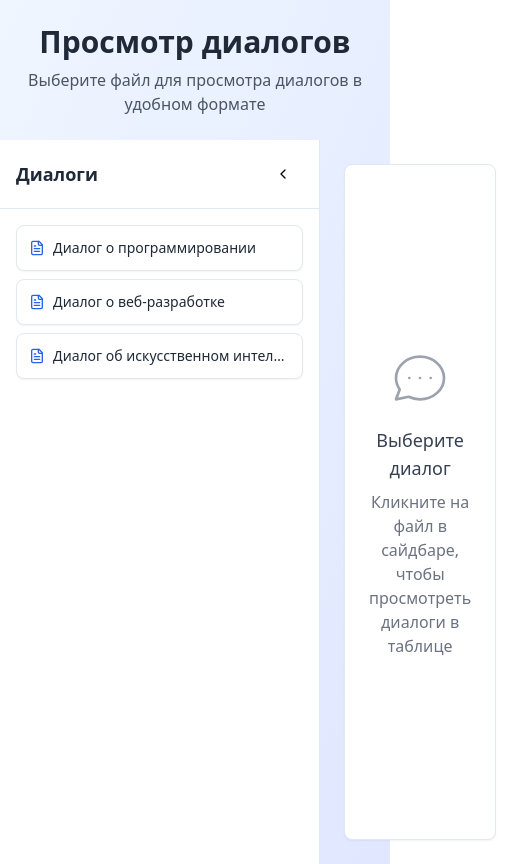
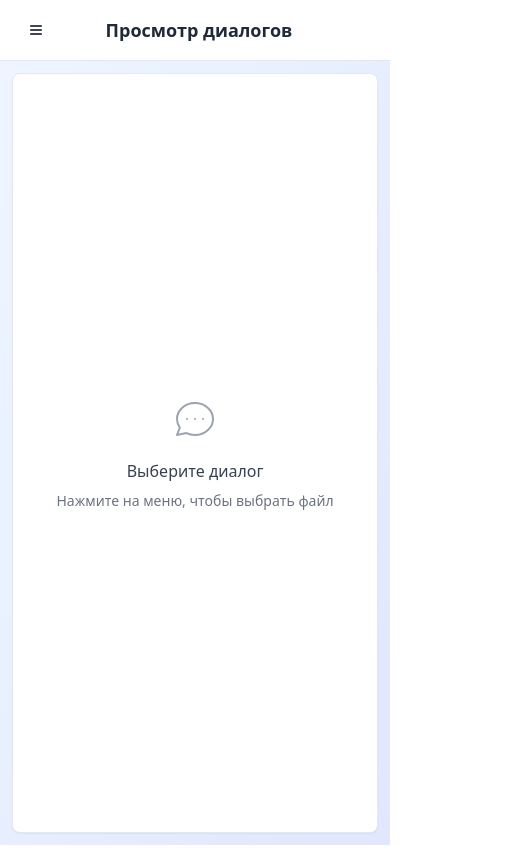
Before and after one commit to isamidinovas/qa-dataset-manager, a React (Vite) app: page / in a window 390 px wide. Shown: the whole page, 520 px wide, since content can reach past the window. Built offline with nearby package versions, Linux system fonts and the light colour scheme.

Commit message:
Adapt for mobile devices
Make the site responsive for mobile screens.

```diff
--- a/src/components/DialogueSidebar.tsx
+++ b/src/components/DialogueSidebar.tsx
@@ -19,23 +19,23 @@ const DialogueSidebar = ({ files, onFileSelect, selectedFileId }: DialogueSideba
   };
 
   return (
-    <div className={`transition-all duration-300 ${isCollapsed ? 'w-12' : 'w-80'} bg-white border-r`}>
+    <div className={`transition-all duration-300 ${isCollapsed ? 'w-12' : 'w-80 md:w-80 w-72'} bg-white border-r h-full`}>
       <div className="p-4 border-b flex items-center justify-between">
         {!isCollapsed && (
-          <h2 className="text-lg font-semibold text-gray-800">Диалоги</h2>
+          <h2 className="text-base md:text-lg font-semibold text-gray-800">Диалоги</h2>
         )}
         <Button
           variant="ghost"
           size="sm"
           onClick={toggleSidebar}
-          className="ml-auto"
+          className="ml-auto hidden md:flex"
         >
           {isCollapsed ? <ChevronRight className="h-4 w-4" /> : <ChevronLeft className="h-4 w-4" />}
         </Button>
       </div>
 
       {!isCollapsed && (
-        <div className="p-4 space-y-2">
+        <div className="p-3 md:p-4 space-y-2 overflow-y-auto max-h-[calc(100vh-80px)]">
           {files.map((file) => (
             <Card
               key={file.id}
@@ -44,10 +44,10 @@ const DialogueSidebar = ({ files, onFileSelect, selectedFileId }: DialogueSideba
               }`}
               onClick={() => onFileSelect(file)}
             >
-              <CardContent className="p-3">
+              <CardContent className="p-2 md:p-3">
                 <div className="flex items-center space-x-2">
                   <FileText className="h-4 w-4 text-blue-600 flex-shrink-0" />
-                  <span className="text-sm font-medium text-gray-800 truncate">{file.name}</span>
+                  <span className="text-xs md:text-sm font-medium text-gray-800 truncate">{file.name}</span>
                 </div>
               </CardContent>
             </Card>
--- a/src/components/DialogueTable.tsx
+++ b/src/components/DialogueTable.tsx
@@ -45,15 +45,110 @@ const DialogueTable = ({ file, onUpdateDialogue, onDeleteDialogue }: DialogueTab
   };
 
   return (
-    <Card className="w-full">
-      <CardHeader>
-        <CardTitle className="flex items-center space-x-2">
-          <MessageCircle className="h-6 w-6 text-blue-600" />
-          <span>{file.name}</span>
+    <Card className="w-full h-full flex flex-col">
+      <CardHeader className="pb-3 md:pb-4">
+        <CardTitle className="flex items-center space-x-2 text-base md:text-lg">
+          <MessageCircle className="h-5 w-5 md:h-6 md:w-6 text-blue-600" />
+          <span className="truncate">{file.name}</span>
         </CardTitle>
       </CardHeader>
-      <CardContent>
-        <div className="rounded-md border">
+      <CardContent className="flex-1 overflow-hidden p-0">
+        <div className="h-full overflow-auto">
+          {/* Мобильная версия - карточки */}
+          <div className="md:hidden space-y-4 p-4">
+            {file.dialogues.map((dialogue, index) => (
+              <Card key={index} className="border-l-4 border-l-blue-500">
+                <CardContent className="p-4 space-y-4">
+                  {/* Вопрос */}
+                  <div>
+                    <div className="flex items-center space-x-2 mb-2">
+                      <MessageCircle className="h-4 w-4 text-blue-600" />
+                      <span className="font-medium text-sm text-gray-700">Вопрос</span>
+                    </div>
+                    <div className="bg-blue-50 p-3 rounded-lg">
+                      {editingIndex === index ? (
+                        <Textarea
+                          value={editUser}
+                          onChange={(e) => setEditUser(e.target.value)}
+                          className="min-h-[60px] bg-white text-sm"
+                          autoFocus
+                        />
+                      ) : (
+                        <p className="text-gray-800 leading-relaxed text-sm">{dialogue.user}</p>
+                      )}
+                    </div>
+                  </div>
+
+                  {/* Ответ */}
+                  <div>
+                    <div className="flex items-center space-x-2 mb-2">
+                      <Bot className="h-4 w-4 text-green-600" />
+                      <span className="font-medium text-sm text-gray-700">Ответ</span>
+                    </div>
+                    <div className="bg-green-50 p-3 rounded-lg">
+                      {editingIndex === index ? (
+                        <Textarea
+                          value={editAssistant}
+                          onChange={(e) => setEditAssistant(e.target.value)}
+                          className="min-h-[60px] bg-white text-sm"
+                        />
+                      ) : (
+                        <p className="text-gray-800 leading-relaxed text-sm">{dialogue.assistant}</p>
+                      )}
+                    </div>
+                  </div>
+
+                  {/* Действия */}
+                  <div className="flex space-x-2 pt-2">
+                    {editingIndex === index ? (
+                      <>
+                        <Button
+                          variant="outline"
+                          size="sm"
+                          onClick={() => handleSave(index)}
+                          className="text-green-600 hover:text-green-700 flex-1"
+                        >
+                          <Save className="h-4 w-4 mr-1" />
+                          Сохранить
+                        </Button>
+                        <Button
+                          variant="outline"
+                          size="sm"
+                          onClick={handleCancel}
+                          className="flex-1"
+                        >
+                          Отмена
+                        </Button>
+                      </>
+                    ) : (
+                      <>
+                        <Button
+                          variant="outline"
+                          size="sm"
+                          onClick={() => handleEdit(index, dialogue)}
+                          className="flex-1"
+                        >
+                          <Edit className="h-4 w-4 mr-1" />
+                          Изменить
+                        </Button>
+                        <Button
+                          variant="outline"
+                          size="sm"
+                          onClick={() => handleDelete(index)}
+                          className="text-red-600 hover:text-red-700"
+                        >
+                          <Trash2 className="h-4 w-4" />
+                        </Button>
+                      </>
+                    )}
+                  </div>
+                </CardContent>
+              </Card>
+            ))}
+          </div>
+
+          {/* Десктопная версия - таблица */}
+          <div className="hidden md:block rounded-md border">
             <Table>
               <TableHeader>
                 <TableRow className="bg-gray-50">
@@ -148,6 +243,7 @@ const DialogueTable = ({ file, onUpdateDialogue, onDeleteDialogue }: DialogueTab
               </TableBody>
             </Table>
           </div>
+        </div>
       </CardContent>
     </Card>
   );
--- a/src/pages/Index.tsx
+++ b/src/pages/Index.tsx
@@ -5,14 +5,17 @@ import { useDialogueFiles } from '@/hooks/useDialogueFiles';
 import DialogueSidebar from '@/components/DialogueSidebar';
 import DialogueTable from '@/components/DialogueTable';
 import { Card, CardContent } from '@/components/ui/card';
-import { Loader2 } from 'lucide-react';
+import { Button } from '@/components/ui/button';
+import { Loader2, Menu, X } from 'lucide-react';
 
 const Index = () => {
   const { files, loading, updateDialogue, deleteDialogue } = useDialogueFiles();
   const [selectedFile, setSelectedFile] = useState<DialogueFile | null>(null);
+  const [isMobileSidebarOpen, setIsMobileSidebarOpen] = useState(false);
 
   const handleFileSelect = (file: DialogueFile) => {
     setSelectedFile(file);
+    setIsMobileSidebarOpen(false); // Закрываем сайдбар на мобильном после выбора
   };
 
   // Обновляем выбранный файл при изменении данных
@@ -33,21 +36,50 @@ const Index = () => {
 
   return (
     <div className="min-h-screen bg-gradient-to-br from-blue-50 to-indigo-100">
-      <div className="text-center py-6">
+      {/* Мобильный хедер */}
+      <div className="md:hidden bg-white border-b px-4 py-3 flex items-center justify-between">
+        <Button
+          variant="ghost"
+          size="sm"
+          onClick={() => setIsMobileSidebarOpen(!isMobileSidebarOpen)}
+        >
+          {isMobileSidebarOpen ? <X className="h-5 w-5" /> : <Menu className="h-5 w-5" />}
+        </Button>
+        <h1 className="text-lg font-bold text-gray-800">Просмотр диалогов</h1>
+        <div className="w-8"></div> {/* Spacer для выравнивания */}
+      </div>
+
+      {/* Десктопный хедер */}
+      <div className="hidden md:block text-center py-6">
         <h1 className="text-3xl font-bold text-gray-800 mb-2">Просмотр диалогов</h1>
         <p className="text-gray-600">Выберите файл для просмотра диалогов в удобном формате</p>
       </div>
 
-      <div className="flex h-[calc(100vh-120px)]">
+      <div className="flex h-[calc(100vh-60px)] md:h-[calc(100vh-120px)]">
+        {/* Мобильный оверлей для сайдбара */}
+        {isMobileSidebarOpen && (
+          <div
+            className="fixed inset-0 bg-black bg-opacity-50 z-40 md:hidden"
+            onClick={() => setIsMobileSidebarOpen(false)}
+          />
+        )}
+
         {/* Сайдбар */}
-        <DialogueSidebar
-          files={files}
-          onFileSelect={handleFileSelect}
-          selectedFileId={selectedFile?.id}
-        />
+        <div className={`
+          fixed md:relative z-50 md:z-auto
+          ${isMobileSidebarOpen ? 'translate-x-0' : '-translate-x-full md:translate-x-0'}
+          transition-transform duration-300 ease-in-out
+          h-full
+        `}>
+          <DialogueSidebar
+            files={files}
+            onFileSelect={handleFileSelect}
+            selectedFileId={selectedFile?.id}
+          />
+        </div>
 
         {/* Основной контент */}
-        <div className="flex-1 p-6">
+        <div className="flex-1 p-3 md:p-6 overflow-hidden">
           {selectedFileData ? (
             <DialogueTable
               file={selectedFileData}
@@ -58,12 +90,15 @@ const Index = () => {
             <Card className="h-full flex items-center justify-center">
               <CardContent className="text-center py-12">
                 <div className="text-gray-400 mb-4">
-                  <svg className="mx-auto h-16 w-16" fill="none" viewBox="0 0 24 24" stroke="currentColor">
+                  <svg className="mx-auto h-12 md:h-16 w-12 md:w-16" fill="none" viewBox="0 0 24 24" stroke="currentColor">
                     <path strokeLinecap="round" strokeLinejoin="round" strokeWidth={1} d="M8 12h.01M12 12h.01M16 12h.01M21 12c0 4.418-4.03 8-9 8a9.863 9.863 0 01-4.255-.949L3 20l1.395-3.72C3.512 15.042 3 13.574 3 12c0-4.418 4.03-8 9-8s9 3.582 9 8z" />
                   </svg>
                 </div>
-                <h3 className="text-lg font-medium text-gray-700 mb-2">Выберите диалог</h3>
-                <p className="text-gray-500">Кликните на файл в сайдбаре, чтобы просмотреть диалоги в таблице</p>
+                <h3 className="text-base md:text-lg font-medium text-gray-700 mb-2">Выберите диалог</h3>
+                <p className="text-sm md:text-base text-gray-500 px-4">
+                  <span className="md:hidden">Нажмите на меню, чтобы выбрать файл</span>
+                  <span className="hidden md:inline">Кликните на файл в сайдбаре, чтобы просмотреть диалоги в таблице</span>
+                </p>
               </CardContent>
             </Card>
           )}
```
Lines whose indentation alone changed are shown as unchanged.
